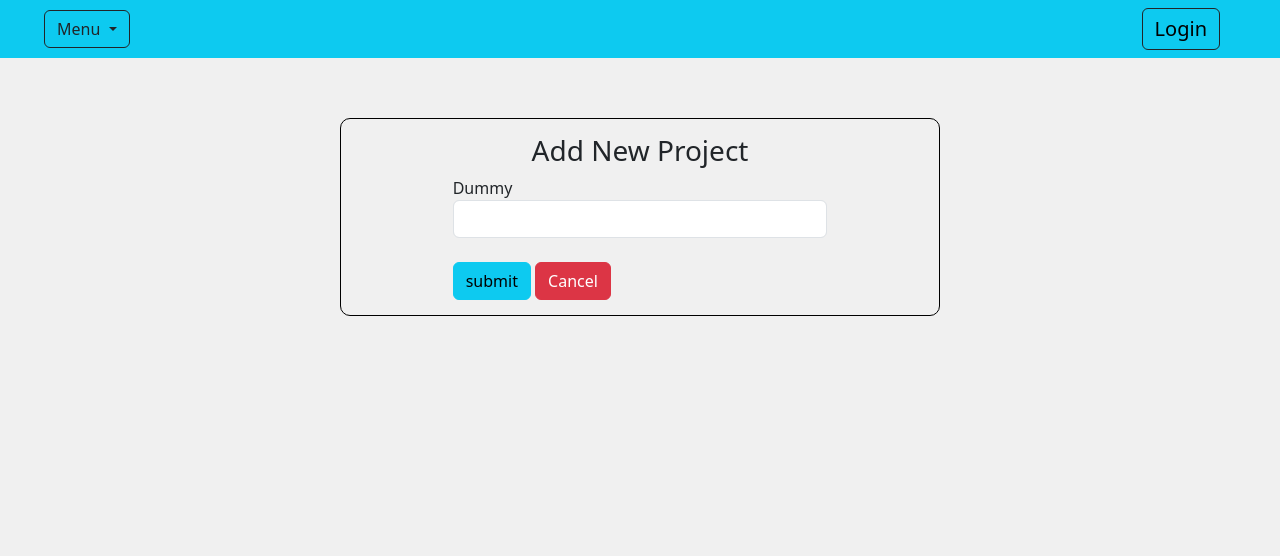
After one commit to JesusBandez/proyecto_Ing_software, a Flask app: page /projects/new_project in a window 1280 px wide. The commit adds this page. Shown: the top 556 px of the page. Run offline with Flask 3, Linux system fonts and the light colour scheme.

Commit message:
projects lists interface

```diff
--- a/src/routes/Projects/projects.py
+++ b/src/routes/Projects/projects.py
@@ -18,3 +18,15 @@ def projects():
                 'list_header': users_list_header,
                 'list_body' : [], # Meterle los datos
             })
+
+
+@app.route('/projects/new_project', methods=('GET', 'POST'))
+def new_project():
+    return render_template('projects/new_project.html')
+
+@app.route('/projects/add_new_project', methods=['POST'])
+def add_new_project():
+    dummy = request.form['Dummy']
+    print(dummy)
+
+    return redirect(url_for('projects'))
--- /dev/null
+++ b/src/templates/projects/new_project.html
@@ -0,0 +1,34 @@
+{% extends "base.html" %}
+{% block title %}<title>Add New Project</title>{% endblock %}
+{% block body %}
+<div style="max-width: 600px; margin:auto; margin-top:60px; border: 1px solid black; border-radius: 10px">
+    <div id="register" style="margin: 15px 0px">
+        <div class="container">
+            <div id="register-row" class="row justify-content-center align-items-center">
+                <div id="register-column" class="col-md-8">
+                    <div id="register-box" class="col-md-12">
+                        <form id="register-form" class="form" action="{{url_for('add_new_project')}}" method="post">
+                            <h3 class="text-center">Add New Project</h3>
+                            <div class="form-group">
+                                <label for="Dummy">Dummy</label><br>
+                                <input type="text" name="Dummy" id="Dummy" class="form-control" required>
+                            </div>
+                            <div class="form-group">
+                                <input type="submit" name="submit" class="btn btn-info btn-md mt-4" value="submit">
+                                <a class="btn btn-danger btn-md mt-4" href="{{url_for('projects')}}"> Cancel </a>
+                            </div>
+                            {% with messages = get_flashed_messages() %}
+                            {% if messages %}
+                                {% for message in messages %}
+                                    {{ message }}
+                                {% endfor %}
+                            {% endif %}
+                            {% endwith %}
+                        </form>
+                    </div>
+                </div>
+            </div>
+        </div>
+    </div>
+</div>
+{% endblock %}
```
Also changed, not shown: src/routes/Users_list/users_list.py (+5 -2 lines), src/templates/projects/projects.html (+8 -1 lines), src/templates/users_list/new_user.html (+13 -1 lines), tests/test.py (+6 -3 lines).
